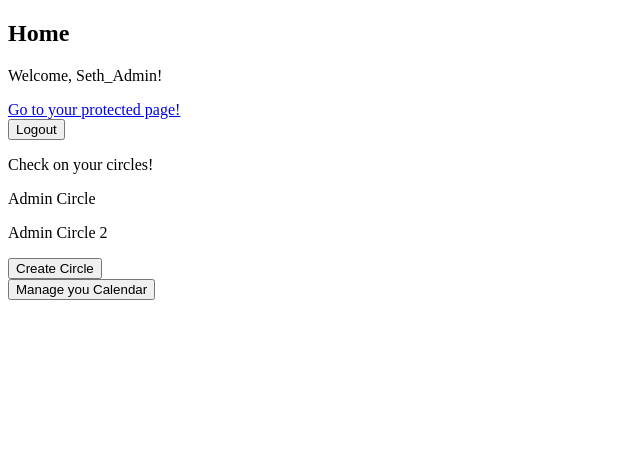
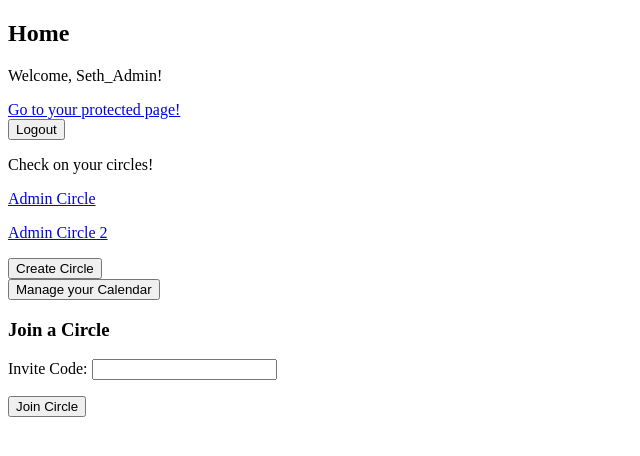
Before and after one commit to kinowhat/CPE106L_Project, a Django app: page / in a window 1280 px wide. Shown: the top 456 px of the page, without its empty margins (0-640 px from the left). Run offline with Django 5.2, Linux system fonts and the light colour scheme; a user stored in the database is signed in; data comes from the database, SQL or seed files in the repository; both versions use the stored data as it was after the commit.

Commit message:
Fully functioning circles, circle invitations, circle view, circle preview, and updated home view

```diff
--- a/CirclesApp/forms.py
+++ b/CirclesApp/forms.py
@@ -25,17 +25,19 @@ class CircleForm(forms.ModelForm):
         fields = ['circle_name', 'circle_tag']
 
 class CalendarForm(forms.ModelForm):
-    start_date = forms.DateTimeField(widget=forms.DateTimeInput(format='%Y-%m-%dT%H:%M', attrs={'type': 'datetime-local'}))
-    end_date = forms.DateTimeField(widget=forms.DateTimeInput(format='%Y-%m-%dT%H:%M', attrs={'type': 'datetime-local'}))
+    start_time = forms.DateTimeField(widget=forms.DateTimeInput(format='%Y-%m-%dT%H:%M', attrs={'type': 'datetime-local'}))
+    end_time = forms.DateTimeField(widget=forms.DateTimeInput(format='%Y-%m-%dT%H:%M', attrs={'type': 'datetime-local'}))
 
     class Meta:
         model = Event
-        fields = ['start_date', 'end_date', 'event_name', 'event_description']
+        fields = ['start_time', 'end_time', 'event_name', 'event_description']
 
     def clean(self):
         cleaned_data = super().clean()
-        start_date = cleaned_data.get('start_date')
-        end_date = cleaned_data.get('end_date')
-        if start_date and end_date and start_date >= end_date:
+        start_time = cleaned_data.get('start_time')
+        end_time = cleaned_data.get('end_time')
+        if start_time and end_time and start_time >= end_time:
             raise forms.ValidationError("Start and End times are in the wrong order!")
         return cleaned_data
+class JoinCircleForm(forms.Form):
+    invite_code = forms.CharField(max_length=12, label = "Invite Code")
--- a/CirclesApp/templates/circles_app/calendar.html
+++ b/CirclesApp/templates/circles_app/calendar.html
@@ -25,8 +25,8 @@
             <ul>
                 {% for i in events %}
                 <li>
-                    <strong>{{i.event.name}}</strong> — {{ e.start_time|date:"M d, Y H:i"}} to {{ e.end_time|date:"M d, Y H:i" }}
-                    <p>{{e.event_description}}</p>
+                    <strong>{{i.event_name}}</strong> — {{ i.start_time|date:"M d, Y H:i"}} to {{ i.end_time|date:"M d, Y H:i" }}
+                    <p>{{i.event_description}}</p>
                 </li>
                 {% endfor %}
             </ul>
--- a/CirclesApp/templates/circles_app/home.html
+++ b/CirclesApp/templates/circles_app/home.html
@@ -28,7 +28,7 @@
 
             {% for i in memberships %}
 
-                <p>{{i.circle.circle_name}}</p>
+                <p><a href="{% url 'circle_detail' i.circle.id %}">{{i.circle.circle_name}}</a></p>
 
             {% endfor %}
         {% else %}
@@ -46,9 +46,24 @@
     <div>
         <form method = "POST" action="{% url 'calendar' %}">
             {% csrf_token %}
-            <button type = "submit">Manage you Calendar</button>
+            <button type = "submit">Manage your Calendar</button>
         </form>
 
     </div>
+    <div>
+        {% if messages %}
+            {% for message in messages %}
+                <p style="color: red;">{{ message }}</p>
+            {% endfor %}
+        {% endif %}
+
+        <h3>Join a Circle</h3>
+        <form method="POST" action="{% url 'find_circle' %}">
+            {% csrf_token %}
+            {{ join_form.as_p }}
+            <button type="submit">Join Circle</button>
+        </form>
+    </div>
+
 </body>
 </html>
--- a/CirclesApp/urls.py
+++ b/CirclesApp/urls.py
@@ -8,5 +8,8 @@ urlpatterns = [
     path('register/', views.register_view, name='register'),
     path('protected/', views.ProtectedView.as_view(), name='protected'),
     path('create_circle/', views.create_circles_view, name='create_circle'),
-    path('calendar/', views.calendar_view, name='calendar')
+    path('calendar/', views.calendar_view, name='calendar'),
+    path('circles/<int:circle_id>/', views.circle_detail_view, name='circle_detail'),
+    path('join/<str:code>/', views.join_circle_view, name='join_circle'),
+    path('find_circle/', views.find_circle_view, name='find_circle'),
 ]
--- a/CirclesApp/views.py
+++ b/CirclesApp/views.py
@@ -4,8 +4,11 @@ from django.contrib.auth.decorators import login_required
 from django.contrib.auth.mixins import LoginRequiredMixin
 from django.views import View
 from django.contrib.auth.models import User
-from . forms import RegisterForm, CircleForm, CalendarForm
+from . forms import RegisterForm, CircleForm, CalendarForm, JoinCircleForm
 from . models import Circle, Membership, Event
+from django.shortcuts import get_object_or_404
+from django.http import Http404
+from django.contrib import messages
 
 
 def register_view(request):
@@ -46,7 +49,8 @@ def logout_view(request):
 @login_required
 def home_view(request):
     user_memberships = Membership.objects.filter(user = request.user)
-    return render(request, 'circles_app/home.html', {'memberships': user_memberships})
+    join_form = JoinCircleForm()
+    return render(request, 'circles_app/home.html', {'memberships': user_memberships, 'join_form':join_form})
 
 class ProtectedView(LoginRequiredMixin, View):
     login_url = '/login/'
@@ -85,7 +89,38 @@ def calendar_view(request):
     return render(request, 'circles_app/calendar.html', {'form':form, 'events':user_events})
 
 
+@login_required
+def circle_detail_view(request, circle_id):
+    circle = get_object_or_404(Circle, id = circle_id)
+    is_member = Membership.objects.filter(user=request.user, circle=circle).exists()
+    if not is_member:
+        raise Http404
 
+    memberships = circle.memberships.all()
+    return render(request, 'circles_app/circle_detail.html', {'circle':circle, 'memberships':memberships,})
+
+@login_required
+def join_circle_view(request, code):
+    circle = get_object_or_404(Circle, invite_code=code)
+    already_member = Membership.objects.filter(user=request.user, circle = circle).exists()
+    if request.method == "POST":
+        Membership.objects.get_or_create(user=request.user,circle=circle,defaults={'role': 'member'},)
+        return redirect('circle_detail', circle_id=circle.id)
+    return render(request, 'circles_app/join_preview.html', {'circle':circle, 'already_member':already_member})
+
+@login_required
+def find_circle_view(request):
+    if request.method == "POST":
+        form = JoinCircleForm(request.POST)
+        if form.is_valid():
+            code = form.cleaned_data['invite_code']
+            if Circle.objects.filter(invite_code=code).exists():
+                return redirect('join_circle', code=code)
+            else:
+                messages.error(request, "No circle found with that invite code.")
+        else:
+            messages.error(request, "Please enter an invite code.")
+    return redirect('home')
 
 
 
```
Also changed, not shown: CirclesApp/templates/circles_app/circle_detail.html (added, +23 -0 lines), CirclesApp/templates/circles_app/join_preview.html (added, +24 -0 lines), db.sqlite3.
